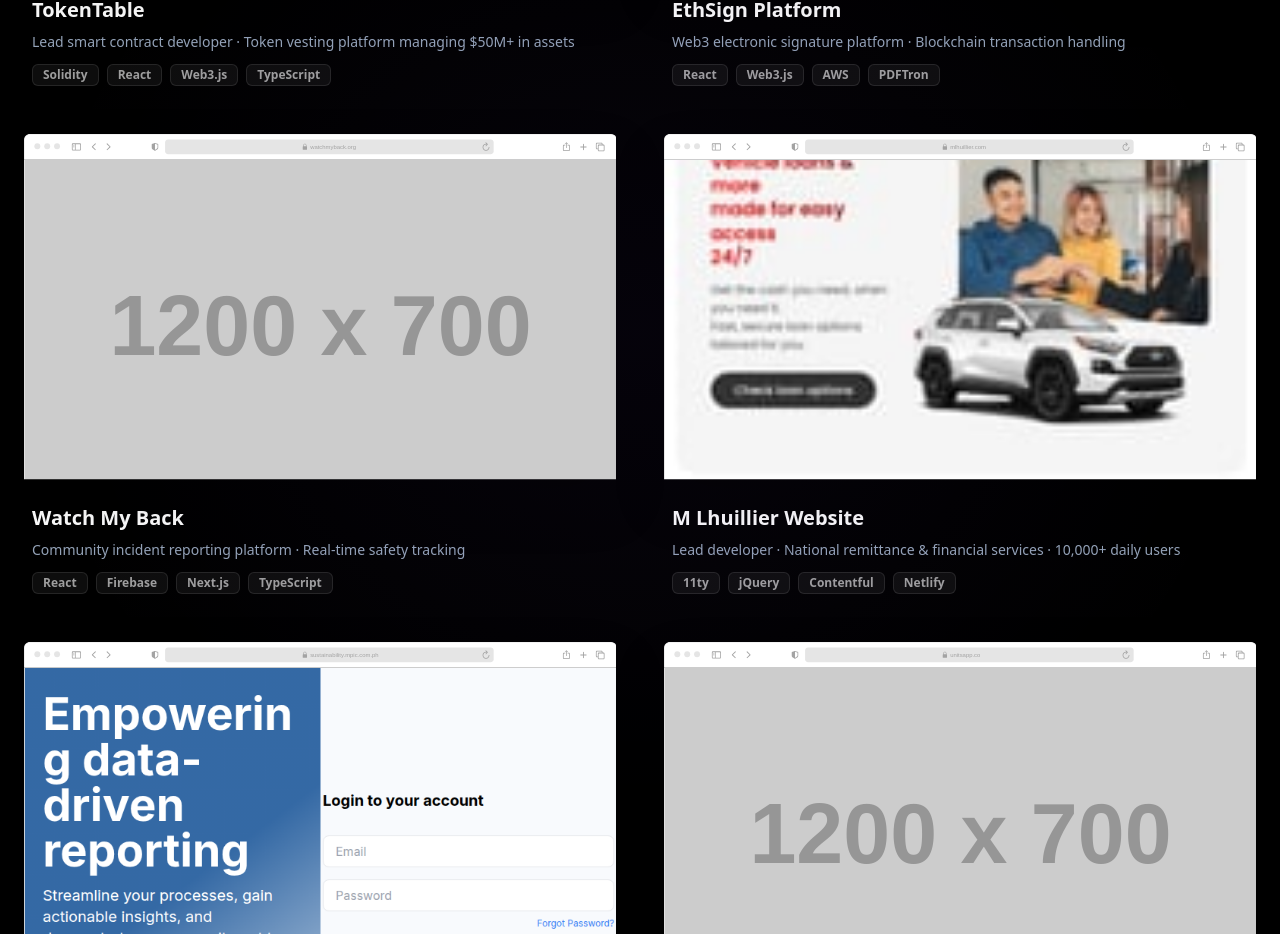
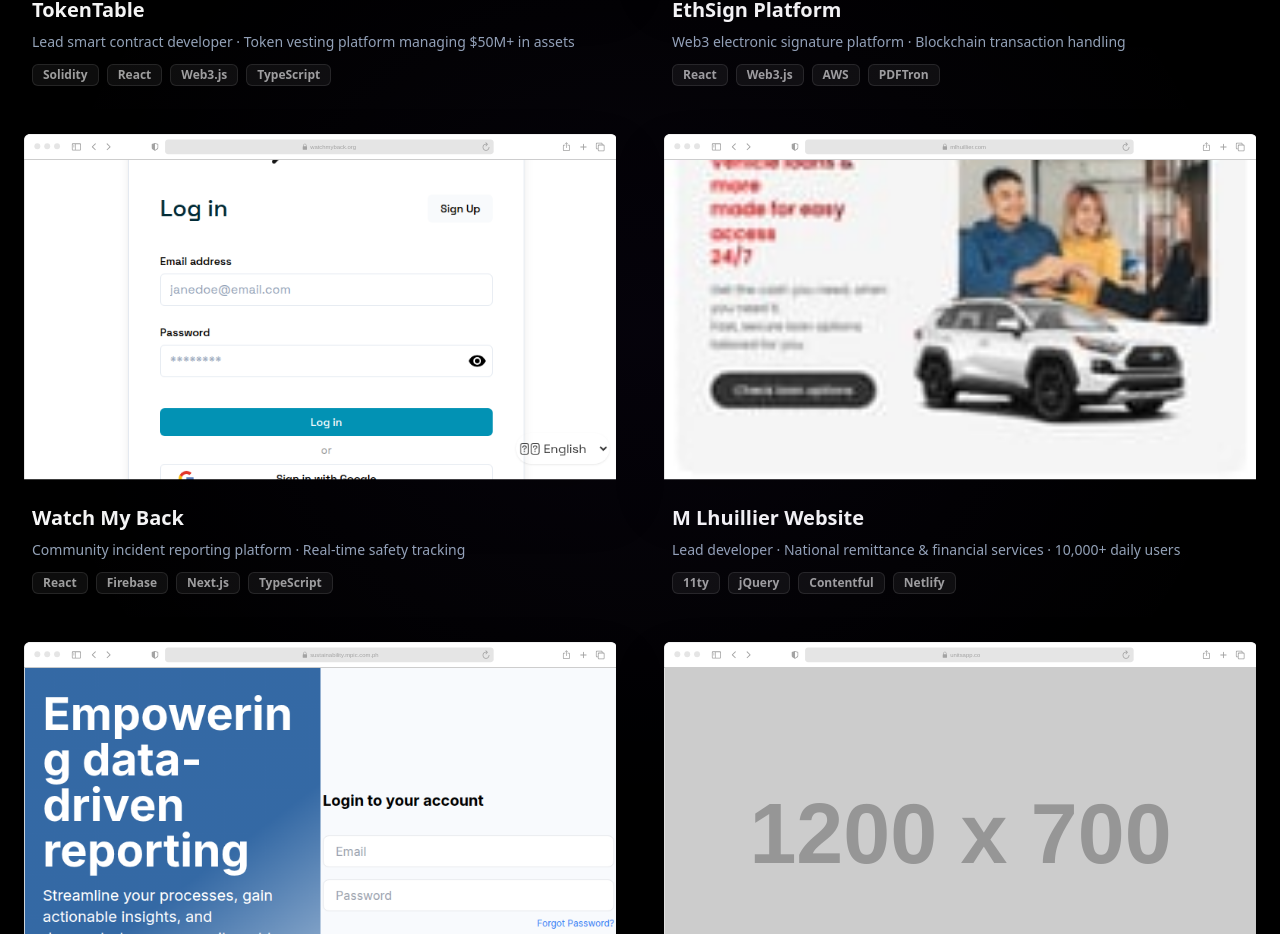
Before and after one commit to e6654321/personal-website, a Next.js app: page / in a window 1280 px wide. Shown: the part 3660-4594 px from the top of the page. Built offline with nearby package versions, Linux system fonts and the light colour scheme.

Commit message:
Add real Watch My Back screenshot (bypassed SSL warning)
All web projects now have real screenshots:
- TokenTable ✅
- EthSign ✅
- Watch My Back ✅ (bypassed cert warning)
- M Lhuillier ✅
- MPIC Sustainability ✅
- UNITS (placeholder)

```diff
--- a/app/components/WebProjectsSection.tsx
+++ b/app/components/WebProjectsSection.tsx
@@ -21,7 +21,7 @@ const projects = [
   {
     title: 'Watch My Back',
     url: 'watchmyback.org',
-    screenshot: 'https://placehold.co/1200x700/064e3b/10b981?text=Watch+My+Back+Community+Safety&font=roboto',
+    screenshot: '/screenshots/watchmyback.png',
     description: 'Community incident reporting platform · Real-time safety tracking',
     tags: ['React', 'Firebase', 'Next.js', 'TypeScript'],
   },
```
Also changed, not shown: public/screenshots/watchmyback.png (added), 3 other files (tests, documents, lock files or other folders).
